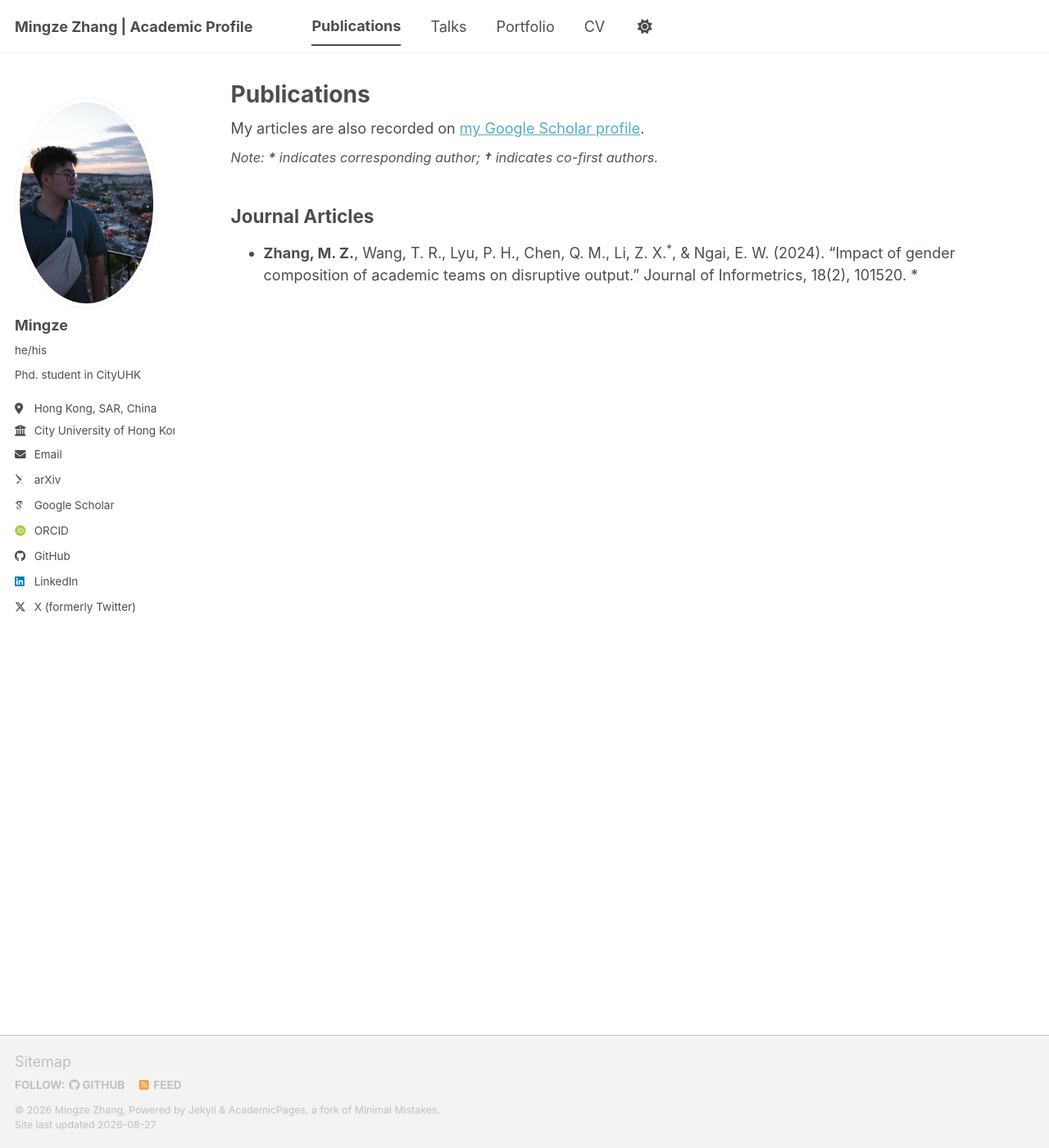
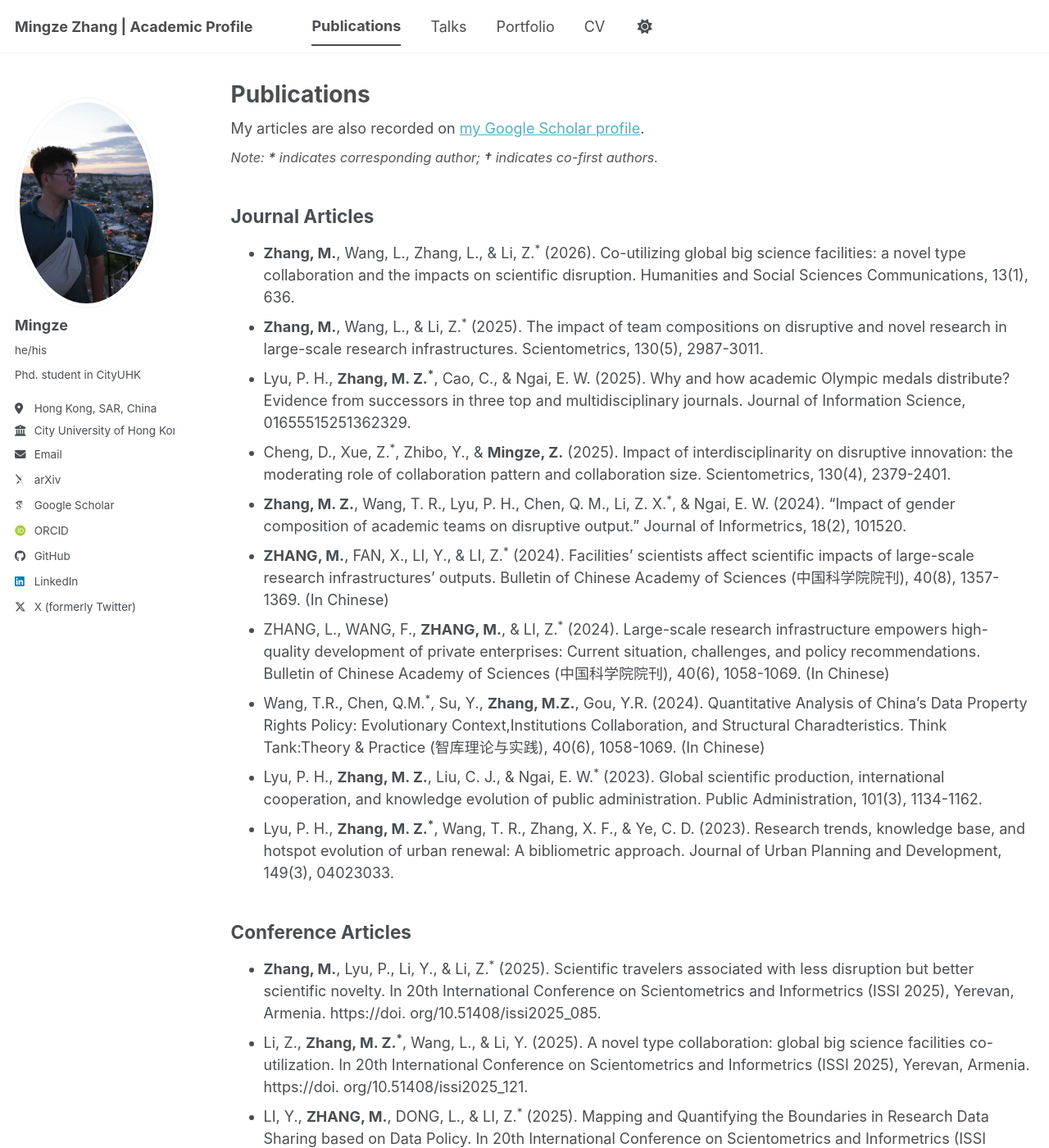
Before and after one commit to zhangmingze-ss/zhangmingze-ss.github.io, a Jekyll site: the page built from _pages/publications.md, in a window 1280 px wide and 1400 px high. Shown: the whole window at 82% size. Built offline with Jekyll 4.4.1, drawn with Linux system fonts in a browser that asks for light colours; some web fonts are replaced; a script bundle is joined from its source files by our own code; library files that are not in the unit come from our copies; some of the changed text lies outside the part shown.

Commit message:
Update publications.md

```diff
--- a/_pages/publications.md
+++ b/_pages/publications.md
@@ -17,9 +17,33 @@ author_profile: true
 ## Journal Articles
 
 
-* **Zhang, M. Z.**, Wang, T. R., Lyu, P. H., Chen, Q. M., Li, Z. X.<sup>*</sup>, & Ngai, E. W. (2024). "Impact of gender composition of academic teams on disruptive output." Journal of Informetrics, 18(2), 101520. *
+* **Zhang, M.**, Wang, L., Zhang, L., & Li, Z.<sup>*</sup> (2026). Co-utilizing global big science facilities: a novel type collaboration and the impacts on scientific disruption. Humanities and Social Sciences Communications, 13(1), 636.
+* **Zhang, M.**, Wang, L., & Li, Z.<sup>*</sup> (2025). The impact of team compositions on disruptive and novel research in large-scale research infrastructures. Scientometrics, 130(5), 2987-3011.
+* Lyu, P. H., **Zhang, M. Z.<sup>*</sup>**, Cao, C., & Ngai, E. W. (2025). Why and how academic Olympic medals distribute? Evidence from successors in three top and multidisciplinary journals. Journal of Information Science, 01655515251362329.
+* Cheng, D., Xue, Z.<sup>*</sup>, Zhibo, Y., & **Mingze, Z.** (2025). Impact of interdisciplinarity on disruptive innovation: the moderating role of collaboration pattern and collaboration size. Scientometrics, 130(4), 2379-2401.
+* **Zhang, M. Z.**, Wang, T. R., Lyu, P. H., Chen, Q. M., Li, Z. X.<sup>*</sup>, & Ngai, E. W. (2024). "Impact of gender composition of academic teams on disruptive output." Journal of Informetrics, 18(2), 101520.
+* **ZHANG, M.**, FAN, X., LI, Y., & LI, Z.<sup>*</sup> (2024). Facilities’ scientists affect scientific impacts of large-scale research infrastructures’ outputs. Bulletin of Chinese Academy of Sciences (中国科学院院刊), 40(8), 1357-1369. (In Chinese)
+* ZHANG, L., WANG, F., **ZHANG, M.**, & LI, Z.<sup>*</sup> (2024). Large-scale research infrastructure empowers high-quality development of private enterprises: Current situation, challenges, and policy recommendations. Bulletin of Chinese Academy of Sciences (中国科学院院刊), 40(6), 1058-1069. (In Chinese)
+* Wang, T.R., Chen, Q.M.<sup>*</sup>, Su, Y., **Zhang, M.Z.**, Gou, Y.R. (2024). Quantitative Analysis of China's Data Property Rights Policy: Evolutionary Context,Institutions Collaboration, and Structural Charadteristics. Think Tank:Theory & Practice (智库理论与实践), 40(6), 1058-1069. (In Chinese)
+* Lyu, P. H., **Zhang, M. Z.**, Liu, C. J., & Ngai, E. W.<sup>*</sup> (2023). Global scientific production, international cooperation, and knowledge evolution of public administration. Public Administration, 101(3), 1134-1162.
+* Lyu, P. H., **Zhang, M. Z.<sup>*</sup>**, Wang, T. R., Zhang, X. F., & Ye, C. D. (2023). Research trends, knowledge base, and hotspot evolution of urban renewal: A bibliometric approach. Journal of Urban Planning and Development, 149(3), 04023033.
 
 
+## Conference Articles
+
+
+* **Zhang, M.**, Lyu, P., Li, Y., & Li, Z.<sup>*</sup> (2025). Scientific travelers associated with less disruption but better scientific novelty. In 20th International Conference on Scientometrics and Informetrics (ISSI 2025), Yerevan, Armenia. https://doi. org/10.51408/issi2025_085.
+* Li, Z., **Zhang, M. Z.<sup>*</sup>**, Wang, L., & Li, Y. (2025). A novel type collaboration: global big science facilities co-utilization. In 20th International Conference on Scientometrics and Informetrics (ISSI 2025), Yerevan, Armenia. https://doi. org/10.51408/issi2025_121.
+* LI, Y., **ZHANG, M.**, DONG, L., & LI, Z.<sup>*</sup> (2025). Mapping and Quantifying the Boundaries in Research Data Sharing based on Data Policy. In 20th International Conference on Scientometrics and Informetrics (ISSI 2025), Yerevan, Armenia. https://doi.org/10.51408/issi2025_124.
+* Li Z., **Zhang, M. Z.<sup>*</sup>**, & Wang, L., (2024). Impact of Inter-Community Collaboration in Large-scale Research Infrastructures on Scientific Performance. In 28th International Conference on Science, Technology and Innovation Indicators (STI2024), Berlin, Germany. https://zenodo.org/records/14028147.
+* Wang, T., **Zhang, M.**, & Xiong, T.<sup>*</sup> (2022, March). A bibliometric analysis of the digital divide among the elderly. In 2022 8th International Conference on Information Management (ICIM) (pp. 1-5). IEEE.
+
+
+## Preprint
+
+
+* Wang, H.<sup>†</sup>, **Zhang, M.<sup>†</sup>**, Bu, Y., Zhao, S. X., & Liu, M.<sup>*</sup> (2026). Smaller, Younger, and More Impactful: How AI-Assisted Writing Transforms Research Teams. arXiv preprint arXiv:2605.27404.
+* **Zhang, M.**, Li, Y., Li, Y., & Li, Z.<sup>*</sup> (2026). Scientific tools and Innovation: Big Science Facilities Yield More Novel and Interdisciplinary Knowledge. arXiv preprint arXiv:2604.19396.
 
 <!-- {% include base_path %}
 
```
